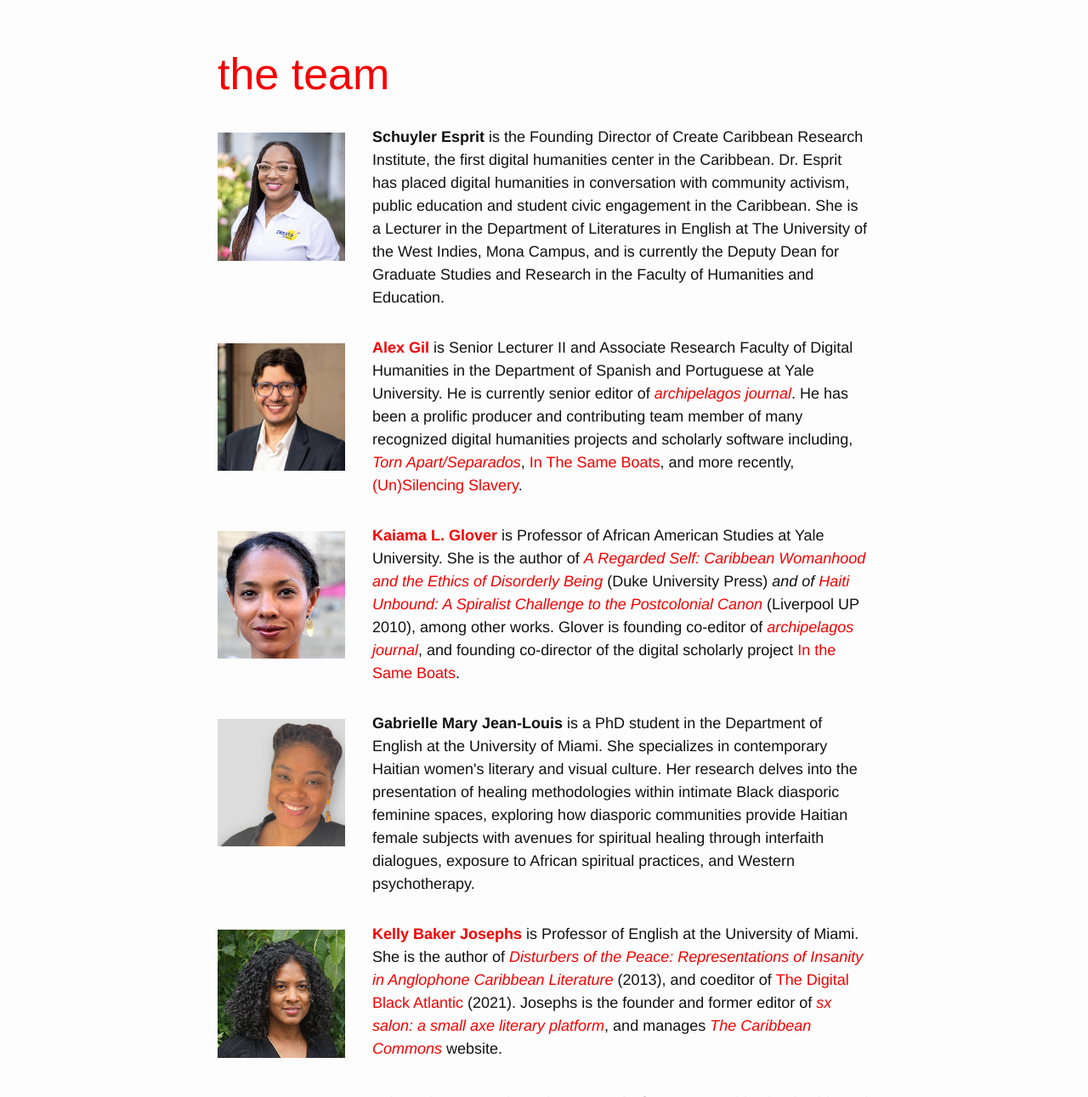
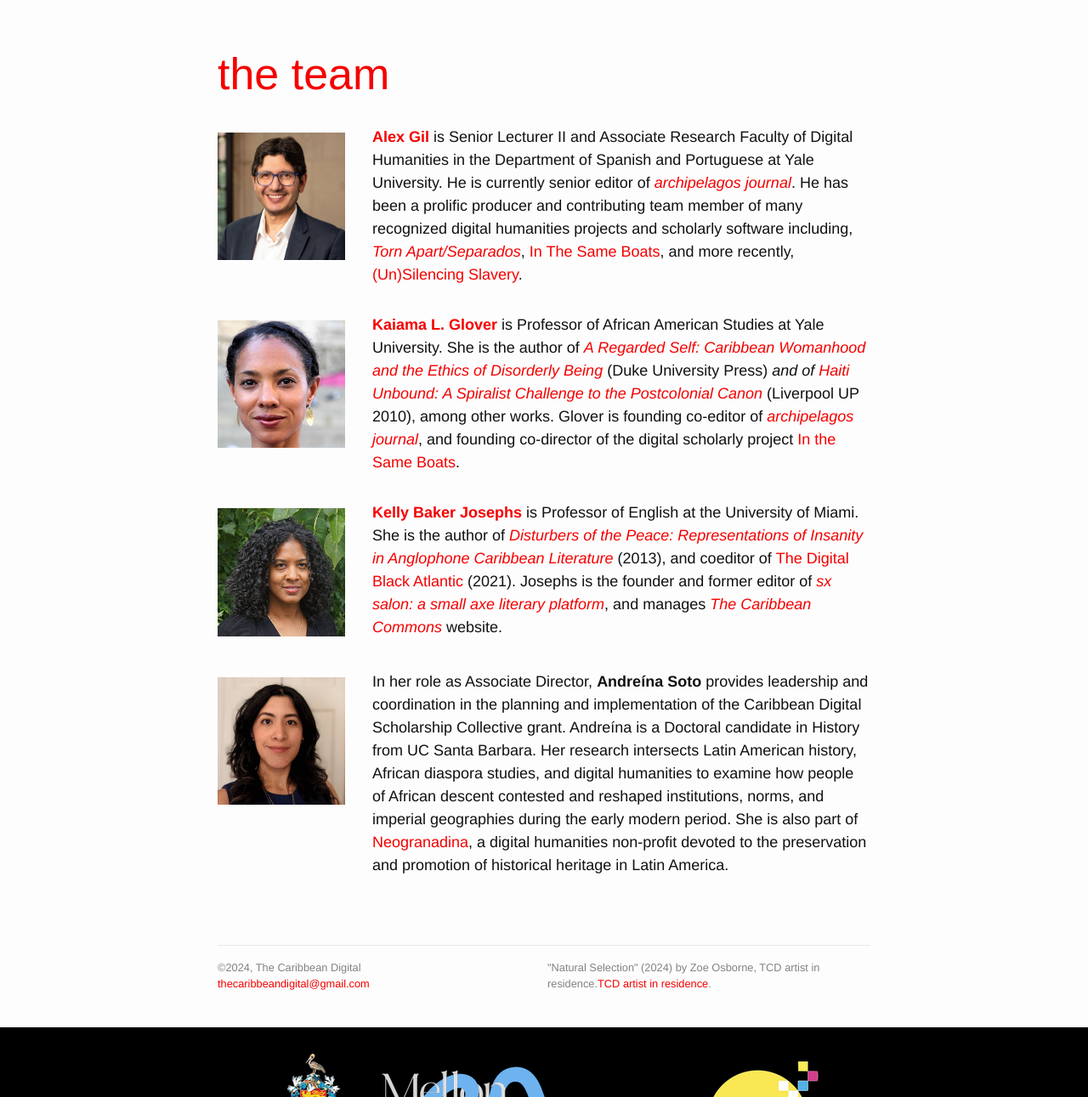
Before and after one commit to elotroalex/tcd12, a Jekyll site: the page built from team.html, in a window 1280 px wide and 1400 px high, scrolled down 495 px, cut to the strip 109-1400 px from the top of the window. Shown: the whole strip at 85% size. Built offline with Jekyll 4.4.1, drawn with Linux system fonts in a browser that asks for light colours.

```diff
--- a/team.html
+++ b/team.html
@@ -5,14 +5,7 @@
 
 <h1>the team</h1>
 
-<div class="profile" id="schuyler-esprit">
-  <div class="picture">
-    <img src="{{site.baseurl}}/images/sesprit.jpg" alt="Headshot of Schuyler Esprit" width="150" />
-  </div>
-  <div class="bio">
-    <p><strong>Schuyler Esprit</strong> is the Founding Director of Create Caribbean Research Institute, the first digital humanities center in the Caribbean. Dr. Esprit has placed digital humanities in conversation with community activism, public education and student civic engagement in the Caribbean. She is a Lecturer in the Department of Literatures in English at The University of the West Indies, Mona Campus, and is currently the Deputy Dean for Graduate Studies and Research in the Faculty of Humanities and Education.</p>
-  </div>
-</div>
+<!-- Add your own team members here by copying and pasting any one of the bios below and replacing the content -->
 
 <div class="profile" id="alex-gil">
   <div class="picture">
@@ -49,18 +42,6 @@
   </div>
 </div>
 
-<div class="profile" id="gabrielle-jean-louis">
-  <div class="picture">
-    <img src="{{site.baseurl}}/images/gjeanlouis.jpg" alt="head shot" width="150" />
-  </div>
-  <div class="bio">
-    <p>
-      <strong>Gabrielle Mary Jean-Louis</strong>
-      is a PhD student in the Department of English at the University of Miami. She specializes in contemporary Haitian women's literary and visual culture. Her research delves into the presentation of healing methodologies within intimate Black diasporic feminine spaces, exploring how diasporic communities provide Haitian female subjects with avenues for spiritual healing through interfaith dialogues, exposure to African spiritual practices, and Western psychotherapy.
-    </p>
-  </div>
-</div>
-
 <div class="profile" id="kelly-baker-josephs">
   <div class="picture">
     <img src="{{site.baseurl}}/images/kbjosephs.jpg" alt="head shot" width="150" />
```
